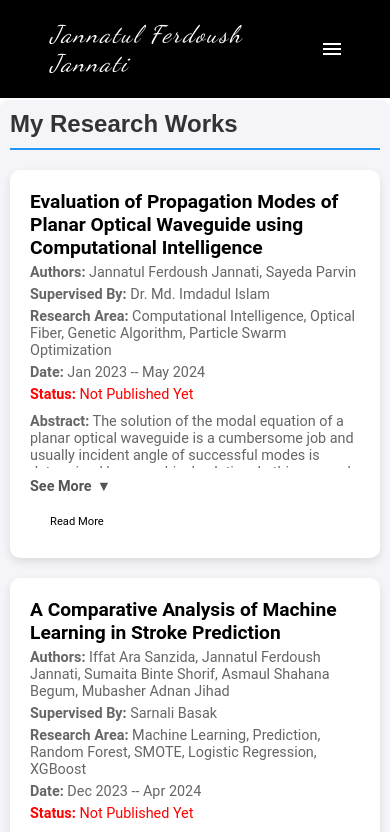
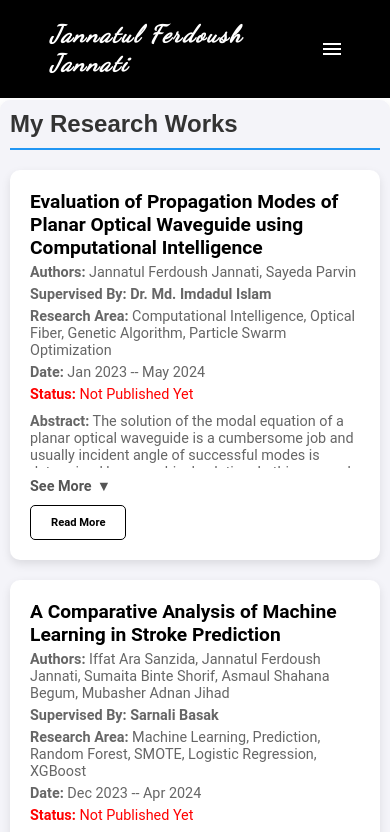
Before and after one commit to jannat-349/portfolio, a React (Vite) app: page /portfolio/researches in a window 390 px wide. Shown: the top 832 px of the page. Built offline with nearby package versions, Linux system fonts and the light colour scheme.

Commit message:
fixed responsiveness

```diff
--- a/src/styles/Header.css
+++ b/src/styles/Header.css
@@ -20,7 +20,7 @@
 
 .fancy-name {
     font-family: 'Dancing Script', cursive;
-    font-size: 3rem;
+    font-size: 2rem;
     color: white;
     font-style: italic;
     letter-spacing: 2px;
@@ -62,6 +62,7 @@
 
 }
 
+
 @media (max-width: 1024px) {
     .nav-menu {
         display: none;
@@ -76,6 +77,7 @@
         width: 200px;
         gap: 10px;
     }
+
     .fancy-name {
         font-size: 2rem;
     }
@@ -109,6 +111,7 @@
     .fancy-name {
         font-size: 1.5rem;
     }
+
     .hamburger-menu {
         font-size: 2rem;
     }
--- a/src/styles/Home.css
+++ b/src/styles/Home.css
@@ -3,30 +3,22 @@
     display: flex;
     justify-content: center;
     align-items: center;
-    height: 100vh;
-<<<<<<< HEAD
-<<<<<<< HEAD
     background-color: #f0f0f0;
     font-family: Arial, sans-serif;
+    height: 100vh;
+    padding: 20px; /* Add some padding for smaller screens */
+    box-sizing: border-box; /* Ensure padding is included in height calculations */
 }
-=======
-=======
->>>>>>> 7bc346ee8a765a9ae4b18fb9cf16e784c8200f50
-    font-family: Arial, sans-serif;
-}
+
 a {
     font-weight: bold;
     text-decoration: none !important;
 }
+
 .researchInterest {
     font-weight: bold;
     color: red;
 }
-
-<<<<<<< HEAD
->>>>>>> develop
-=======
->>>>>>> 7bc346ee8a765a9ae4b18fb9cf16e784c8200f50
 
 /* Container for the two sections */
 .content-container {
@@ -36,15 +28,7 @@ a {
     align-items: flex-start;
     width: 80%;
     max-width: 1200px;
-<<<<<<< HEAD
-<<<<<<< HEAD
     background-color: #fff;
-=======
-    background-color: #f4f4f9;
->>>>>>> develop
-=======
-    background-color: #f4f4f9;
->>>>>>> 7bc346ee8a765a9ae4b18fb9cf16e784c8200f50
     padding: 20px;
     border-radius: 10px;
     box-shadow: 0 4px 10px rgba(0, 0, 0, 0.1);
@@ -80,18 +64,6 @@ a {
     transition: color 0.3s ease;
 }
 
-.social-icon:hover {
-<<<<<<< HEAD
-<<<<<<< HEAD
-    color: #0077b5; /* LinkedIn blue on hover */
-=======
-    color: #000000;
->>>>>>> develop
-=======
-    color: #000000;
->>>>>>> 7bc346ee8a765a9ae4b18fb9cf16e784c8200f50
-}
-
 .email-section {
     margin-top: 20px;
     text-align: center;
@@ -117,54 +89,29 @@ a {
 }
 
 .btn {
-<<<<<<< HEAD
-<<<<<<< HEAD
     padding: 10px 20px;
     font-size: 1rem;
     border-radius: 5px;
-    text-decoration: none;
+    background-color: white !important;
+    border: 1px solid #000;
     transition: background-color 0.3s, transform 0.3s;
-=======
-=======
->>>>>>> 7bc346ee8a765a9ae4b18fb9cf16e784c8200f50
-    display: inline-block;
-    margin-right: 10px;
-    padding: 10px 20px;
-    background-color: white !important;
-    border-radius: 5px;
-    font-size: 0.9em;
-    transition: background-color 0.3s, transform 0.3s;
-    border: #000000;
-    border-width: 1rem;
-<<<<<<< HEAD
->>>>>>> develop
-=======
->>>>>>> 7bc346ee8a765a9ae4b18fb9cf16e784c8200f50
 }
 
 .btn:hover {
     transform: scale(1.05);
-<<<<<<< HEAD
-<<<<<<< HEAD
+    background-color: #333 !important;
+    color: white !important;
+    text-decoration: none;
 }
 
-/* Responsive Adjustments */
-=======
-=======
->>>>>>> 7bc346ee8a765a9ae4b18fb9cf16e784c8200f50
-    background-color: #333 !important;
-    color: white !important;
-}
-
-<<<<<<< HEAD
->>>>>>> develop
-=======
->>>>>>> 7bc346ee8a765a9ae4b18fb9cf16e784c8200f50
-@media (max-width: 768px) {
+@media (max-width: 1024px) {
     .content-container {
         flex-direction: column;
         align-items: center;
-        padding-top: 120vh;
+    }
+
+    .home {
+        padding: 100vh 0 !important;
     }
 
     .left-section {
@@ -173,7 +120,7 @@ a {
     }
 
     .bio {
-        font-size: 1.2rem;
+        font-size: 1.1rem;
     }
 
     .btn {
@@ -182,9 +129,13 @@ a {
     }
 }
 
-@media (max-width: 480px) {
+@media (max-width: 768px) {
     .content-container {
         padding: 10px;
+    }
+
+    .home {
+        padding: 80vh 0 !important;
     }
 
     .profile-photo {
```
